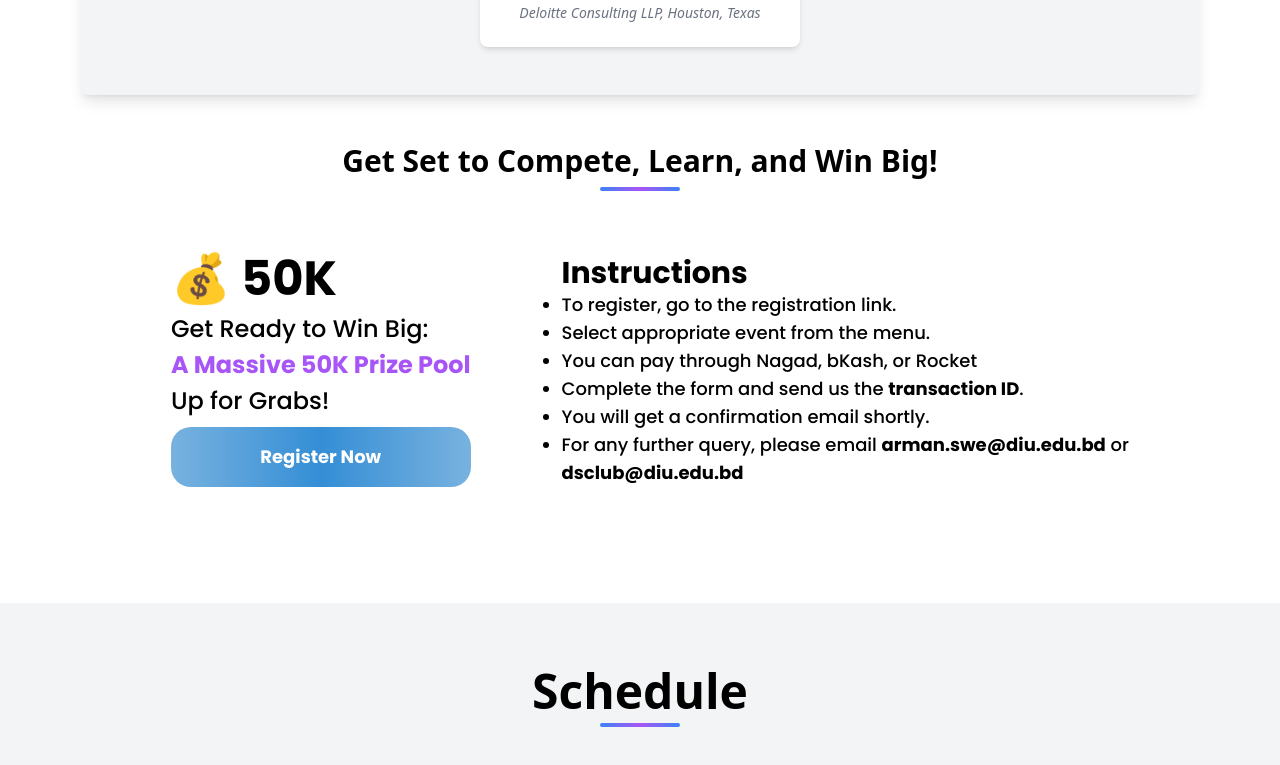
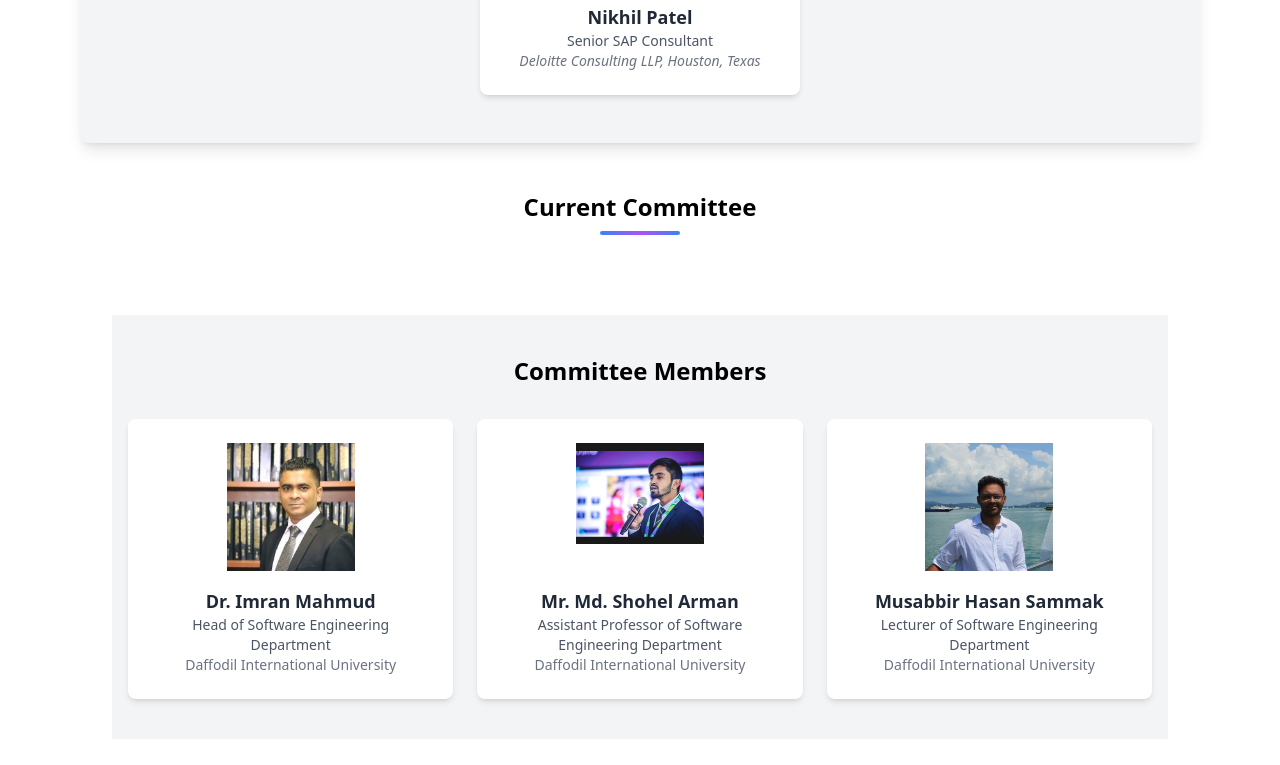
Before and after one commit to Y3ASIN/datascience-summit, a Next.js app: page / in a window 1280 px wide. Shown: the part 4147-4912 px from the top of the page. Built offline with nearby package versions, Linux system fonts and the light colour scheme.

Commit message:
Committee added

```diff
--- a/app/page.tsx
+++ b/app/page.tsx
@@ -10,7 +10,7 @@ import ScheduleCard from "@/components/ScheduleCard";
 import SmallDes from "@/components/SmallDes";
 import SummitGallery from "@/components/SummitGallery";
 import TitleBar from "@/components/Titlebar";
-
+import Committee from "@/components/Committe";
 import { events, featureData } from "@/constants";
 
 export default function Home() {
@@ -70,6 +70,11 @@ export default function Home() {
           <GuestList />
         </div>
 
+        <TitleBar title="Current Committee" subText="text-2xl" />
+        <div className="gap-6 rounded-lg p-8">
+          <Committee />
+        </div>
+
         <div>
           <TitleBar
             title="Get Set to Compete, Learn, and Win Big!"
--- /dev/null
+++ b/components/Committe.tsx
@@ -0,0 +1,60 @@
+import Image from 'next/image';
+
+const Committee = () => {
+    const committeeMembers = [
+        {
+            name: 'Dr. Imran Mahmud',
+            title: 'Head of Software Engineering Department',
+            organization: 'Daffodil International University',
+            designation: 'Convener',
+            imageUrl: '/guests/dept head.jpeg',
+        },
+        {
+            name: 'Mr. Md. Shohel Arman',
+            title: 'Assistant Professor of Software Engineering Department',
+            organization: 'Daffodil International University',
+            designation: 'Co-Convener',
+            imageUrl: '/guests/shohelarman.jpg',
+        },
+        {
+            name: 'Musabbir Hasan Sammak',
+            title: 'Lecturer of Software Engineering Department',
+            organization: 'Daffodil International University',
+            designation: 'Co-Convener',
+            imageUrl: '/guests/sammak.jpg',
+        },
+    ];
+
+    return (
+        <div className="bg-gray-100 py-10">
+            <div className="max-w-6xl mx-auto px-4">
+                <h2 className="text-2xl font-bold text-center mb-8">Committee Members</h2>
+                <div className="grid grid-cols-1 md:grid-cols-3 gap-6">
+                    {committeeMembers.map((member, index) => (
+                        <div
+                            key={index}
+                            className="bg-white shadow-md rounded-lg overflow-hidden text-center p-6"
+                        >
+                            <div className="w-32 h-32 mx-auto mb-4">
+                                <Image
+                                    src={member.imageUrl}
+                                    alt={member.name}
+                                    width={128}
+                                    height={128}
+                                    className="object-cover"
+                                />
+                            </div>
+                            <h3 className="text-lg font-semibold text-gray-800">
+                                {member.name}
+                            </h3>
+                            <p className="text-sm text-gray-600">{member.title}</p>
+                            <p className="text-sm text-gray-500">{member.organization}</p>
+                        </div>
+                    ))}
+                </div>
+            </div>
+        </div>
+    );
+};
+
+export default Committee;
--- a/components/GuestList.tsx
+++ b/components/GuestList.tsx
@@ -11,13 +11,13 @@ const GuestList: React.FC = () => {
 
   return (
     <div className="container mx-auto flex flex-col items-center justify-center p-4">
-      <h2 className="mb-4 text-2xl font-bold">Chief Guest</h2>
+      <h2 className="mb-4 text-2xl font-bold">Honour of Guest</h2>
       <div className="mb-3 flex justify-center gap-4">
         {chairman.map((guest) => (
           <GuestCard key={guest.name} guest={guest} />
         ))}
       </div>
-      {/* <h2 className="mb-4 text-2xl font-bold">Chief Guest</h2> */}
+      <h2 className="mb-4 text-2xl font-bold">Chief Guest</h2>
       <div className="flex flex-wrap gap-4">
         {chiefGuests.map((guest) => (
           <GuestCard key={guest.name} guest={guest} />
```
Also changed, not shown: public/guests/sammak.jpg (added), public/guests/shohelarman.jpg (added).
